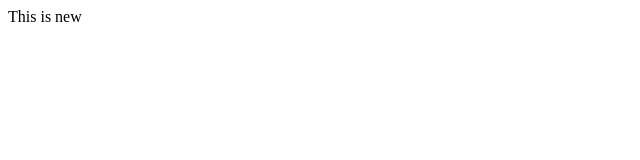
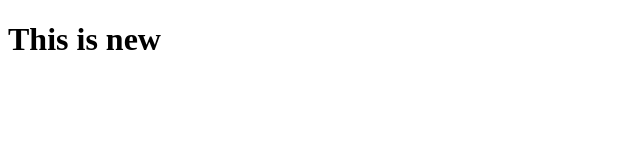
Before and after one commit to reenadangi/webfunJuly, a plain HTML site: page index.html in a window 1280 px wide. Shown: the whole page, without its empty margins (0-640 px from the left). Drawn offline with Linux system fonts and the light colour scheme.

Commit message:
Sec commit

```diff
--- a/index.html
+++ b/index.html
@@ -7,7 +7,8 @@
     <title>Document</title>
 </head>
 <body>
-    This is new
+   <h1>This is new</h1>
+
 
 </body>
 </html>
```
